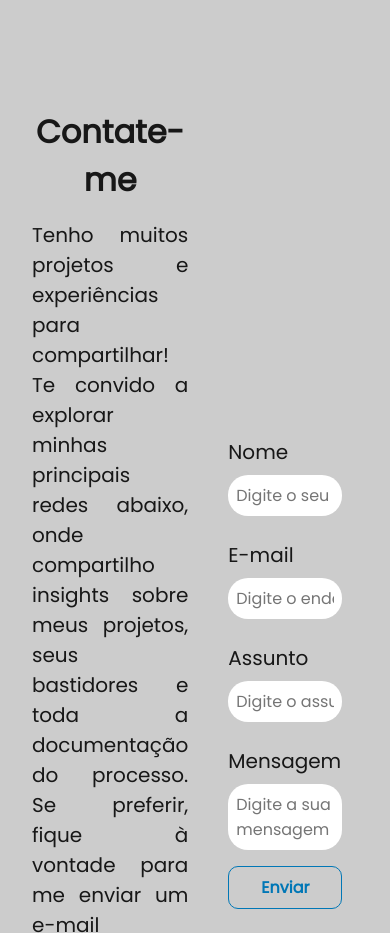
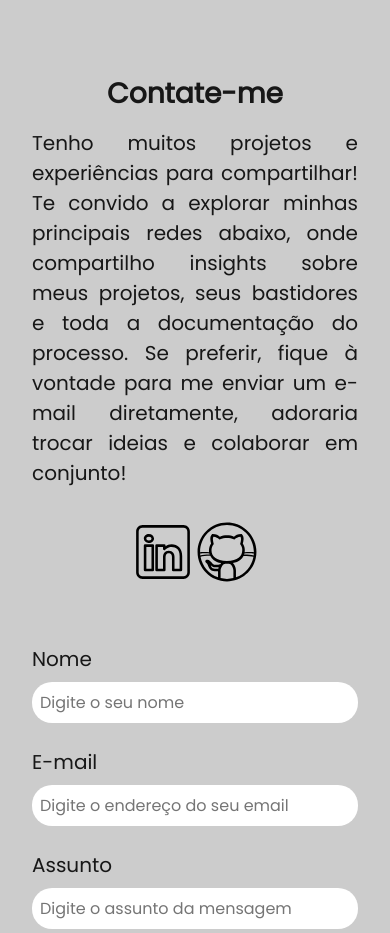
Before and after one commit to vanessaribeiro03/portifolio-vanessa-ribeiro, a plain HTML site: page index.html in a window 390 px wide. Shown: the part 860-1793 px from the top of the page. Drawn offline with Linux system fonts and the light colour scheme; no server answers.

Commit message:
fix: finalizando responsividade

```diff
--- a/assets/css/styles.css
+++ b/assets/css/styles.css
@@ -146,7 +146,7 @@ h4{
 
 .home_content img{
     display: flex;
-    width: 75%;
+    width: 70%;
 }
 
 /* Estilização da pagina Sucess */
@@ -391,4 +391,68 @@ footer {
         height: auto;
         margin-top: 3rem;
     }
+
+    .sobre_container img{
+        width: 70%;
+    }
+
+    .sobre_container h1{
+        font-size: 1.75rem;
+        line-height: 2.25rem;
+    }
+
+    .sobre_github{
+        flex-direction: column;
+        gap: 0.5rem;
+    }
+
+    .sobre_github p{
+        display: none;
+    }
+
+    .sobre_github .botao{
+        width: 80%;
+    }
+
+    /* Ajustes Contato */
+
+    .contato_container{
+        grid-template-columns: 1fr;
+        width: 100%;
+        height: auto;
+        margin-top: 2rem;
+        padding: 0 1rem;
+    }
+
+    .contato_content{
+        width: 100%
+    }
+
+    .contato_content h4{
+        font-size: 1.75rem;
+        line-height: 2.25rem;
+    }
+
+    .contato_content p{
+        margin: 1rem;
+    }
+
+    /* Ajustes da Seção Redes Sociais */
+
+    .social_container{
+        justify-content: center;
+        width: 100%;
+    }
+
+    .social_icon{
+        width: 4rem;
+        height: 4rem;
+    }
+
+    /* Ajustes da Seção Form */
+
+    form{
+        margin: 1rem 0 0 0;
+        padding: 1rem;
+    }
 }
```
